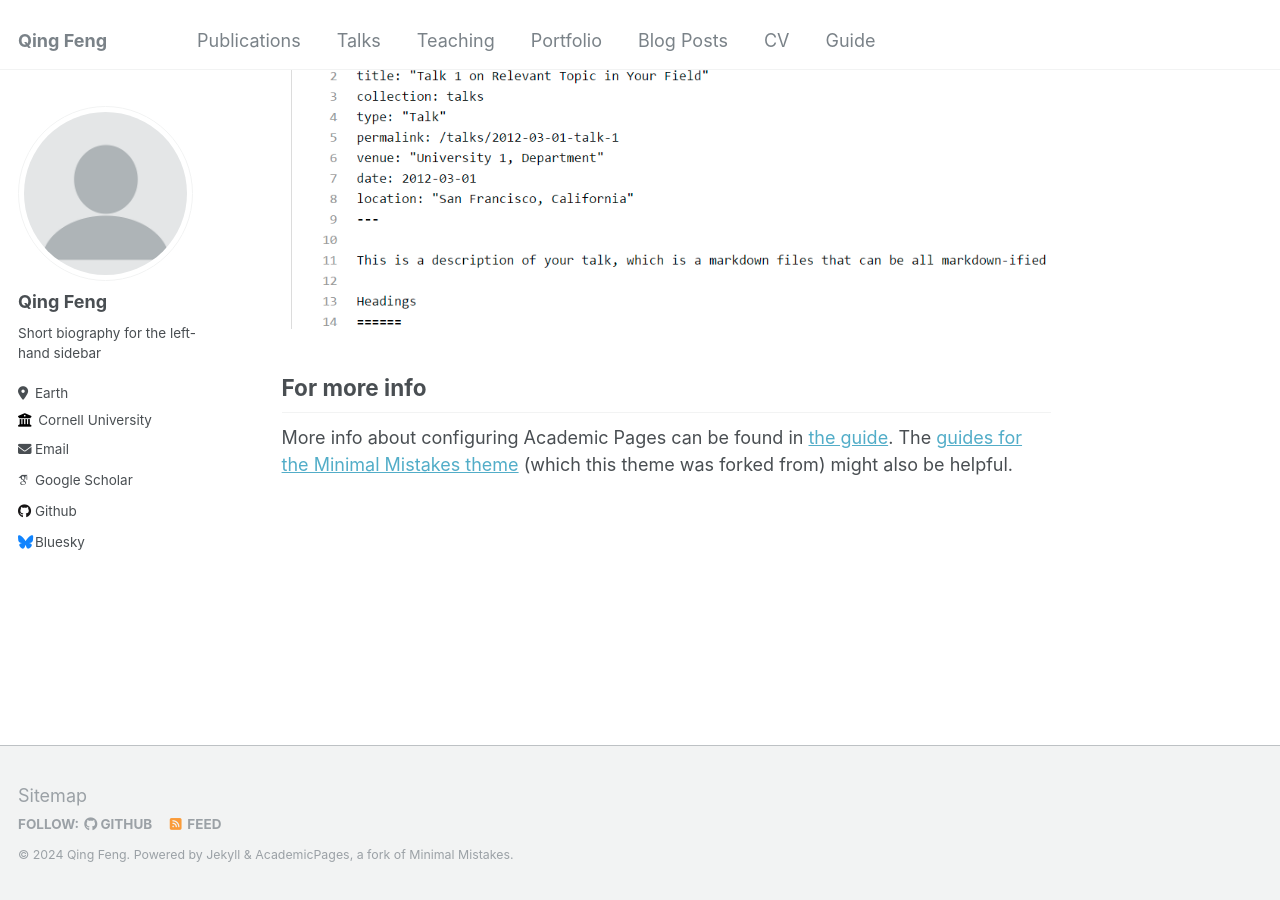
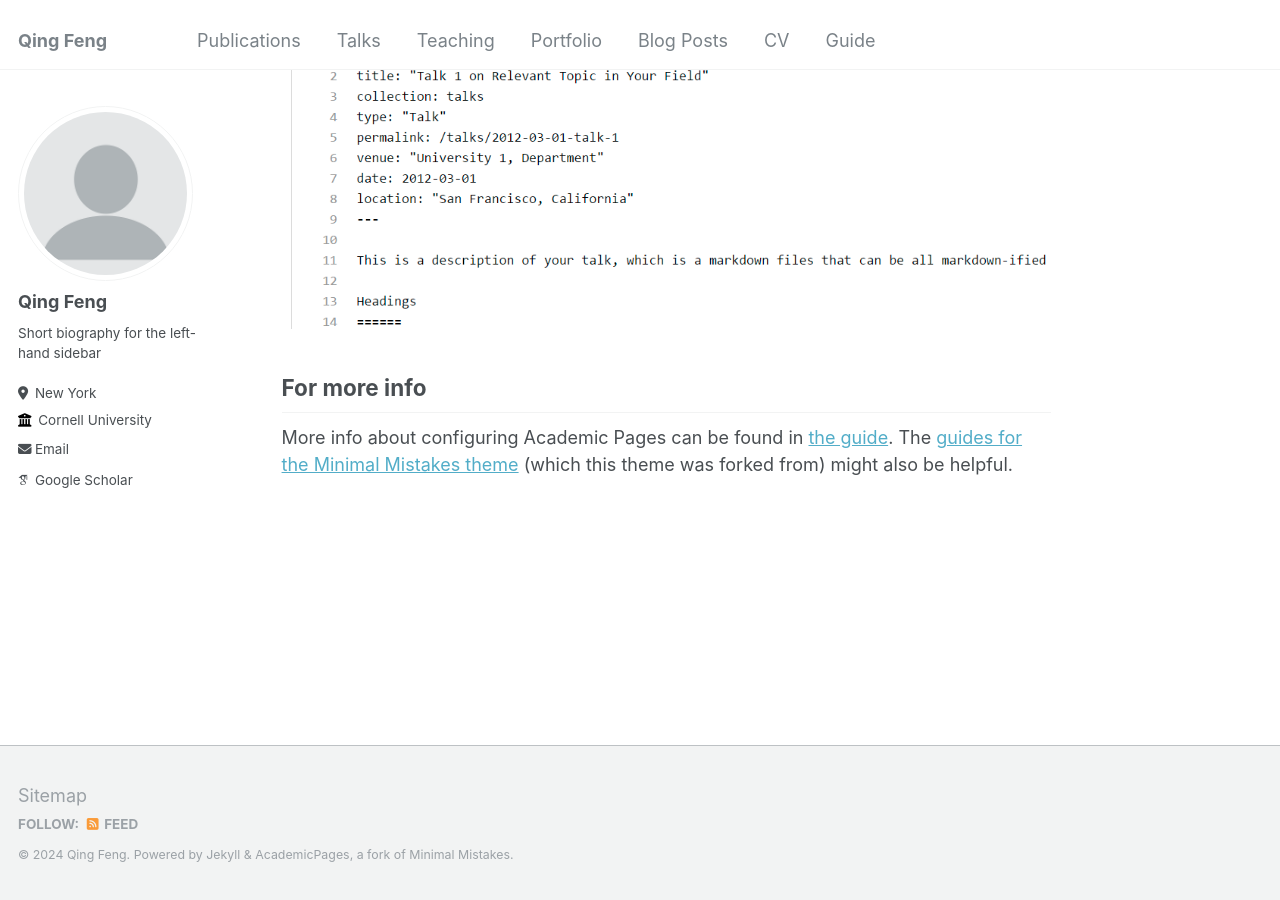
Before and after one commit to qfeng48/qfeng48.github.io, a Jekyll site: the page built from _pages/about.md, in a window 1280 px wide and 900 px high, scrolled down 2660 px. Built offline with Jekyll 4.4.1, drawn with Linux system fonts in a browser that asks for light colours; some web fonts are replaced; part of the change alters nothing that is shown.

Commit message:
Update _config.yml

```diff
--- a/_config.yml
+++ b/_config.yml
@@ -25,47 +25,13 @@ author:
   name             : "Qing Feng"
   pronouns         : # example: "she/her"
   bio              : "Short biography for the left-hand sidebar"
-  location         : "Earth"
+  location         : "New York"
   employer         : "Cornell University"
   uri              : # URL
-  email            : "none@example.org"
+  email            : "qf48@cornell.edu"
 
   # Academic websites
   googlescholar    : "https://scholar.google.com/citations?user=-OlvEKMAAAAJ"
-
-  # Repositories and software development
-  bitbucket        : # Username - Update with your username on the site
-  codepen          : # Username
-  dribbble         : # Username
-  github           : "academicpages"
-  kaggle           : # Username
-  stackoverflow    : # User number or user number and name (i.e., use "1" or "1/jeff-atwood")
-
-  # Social media
-  bluesky          : "bsky.app" # Replace this with you Bluesky username
-  facebook         : # Username
-  flickr           : # Username
-  foursquare       : # Username
-  goodreads        : # Username
-  google_plus      : # Username
-  keybase          : # Username
-  instagram        : # Username
-  lastfm           : # Username
-  linkedin         : # Username
-  mastodon         : # URL
-  medium           : # URL
-  pinterest        : # Username
-  soundcloud       : # Username
-  steam            : # Username
-  telegram         : # URL
-  tumblr           : # Username
-  twitter          : # Username for X / Twitter
-  vine             : # Username
-  weibo            : # Username
-  wikipedia        : # Username
-  xing             : # Username
-  youtube          : # Username
-  zhihu            : # URL
 
 
 # Site Settings
```
